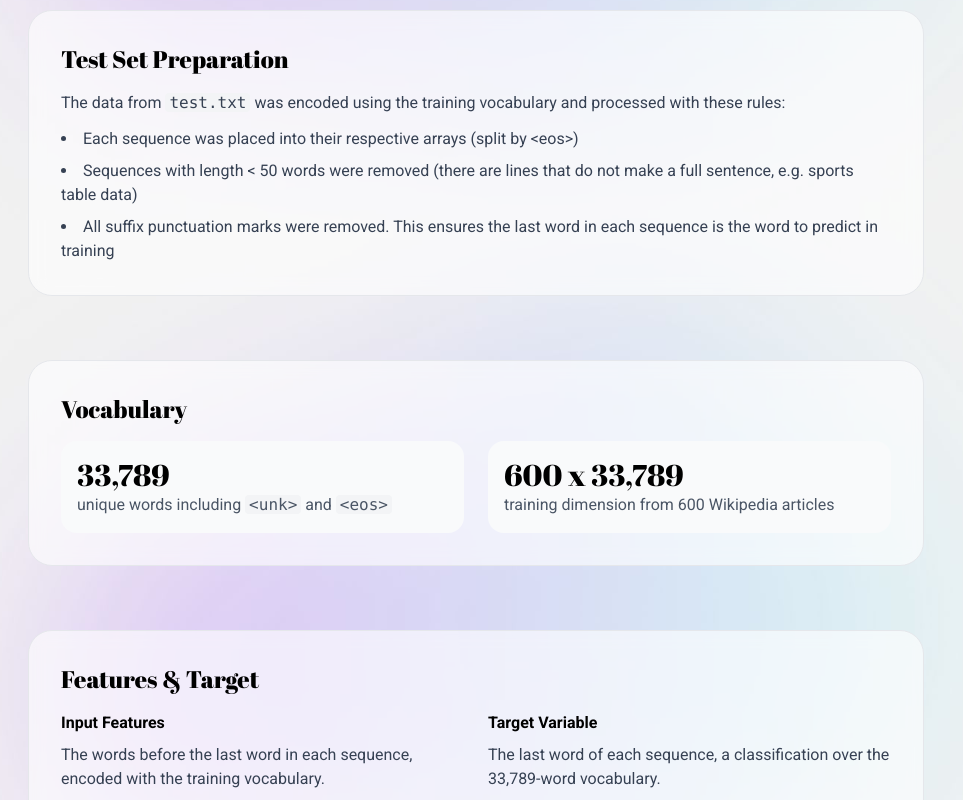
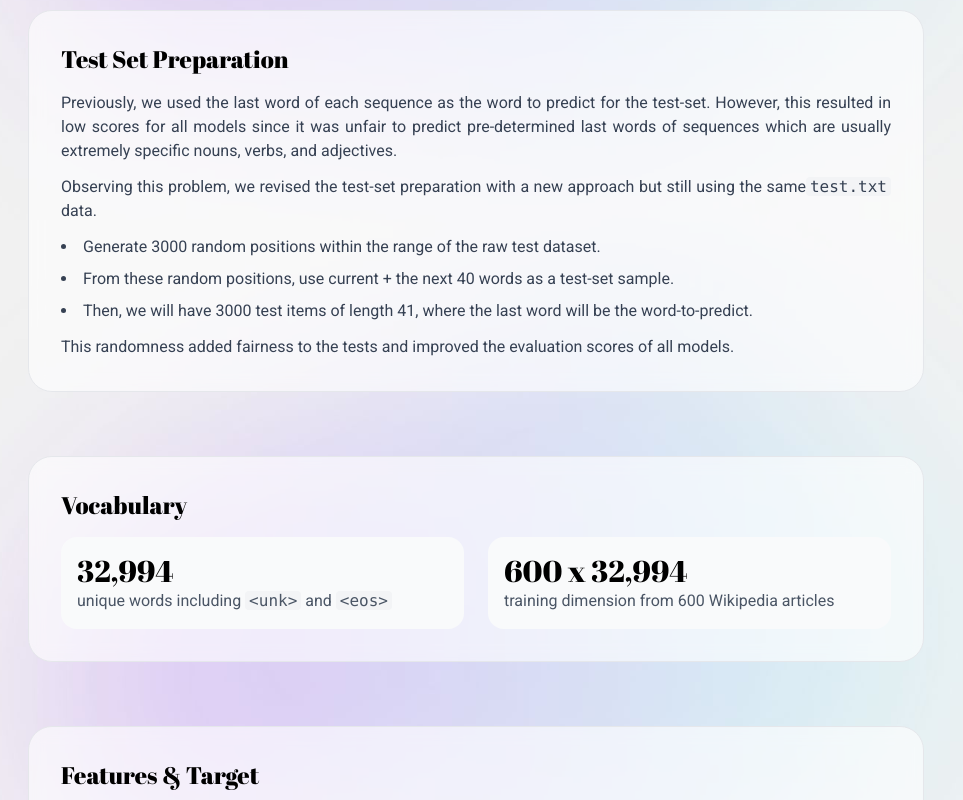
Before and after one commit to francogabrieloliveros/project-mfs, a Next.js app in the folder page/: page /dataset in a window 1280 px wide. Shown: the part 1380-2180 px from the top of the page, without its empty margins (164-1127 px from the left). Built offline with nearby package versions, Linux system fonts and the light colour scheme.

Commit message:
fix(page): revised test set prep and vocab size

```diff
--- a/page/src/app/dataset/page.tsx
+++ b/page/src/app/dataset/page.tsx
@@ -14,9 +14,9 @@ const tokenizationRules = [
 ];
 
 const testRules = [
-  "Each sequence was placed into their respective arrays (split by <eos>)",
-  "Sequences with length < 50 words were removed (there are lines that do not make a full sentence, e.g. sports table data)",
-  "All suffix punctuation marks were removed. This ensures the last word in each sequence is the word to predict in training",
+  "Generate 3000 random positions within the range of the raw test dataset.",
+  "From these random positions, use current + the next 40 words as a test-set sample.",
+  "Then, we will have 3000 test items of length 41, where the last word will be the word-to-predict.",
 ];
 
 const sectionClass =
@@ -40,7 +40,7 @@ export default function DatasetPage() {
         <section className={sectionClass}>
           <h2 className="font-abril text-2xl mb-4 text-black">Dataset</h2>
           <div className="text-gray-700 space-y-4">
-            <p>
+            <p className="text-justify">
               The{" "}
               <a
                 href="https://huggingface.co/datasets/Salesforce/wikitext"
@@ -56,7 +56,7 @@ export default function DatasetPage() {
               , is a collection of over 100 million tokens extracted from the
               set of verified Good and Featured articles on Wikipedia.
             </p>
-            <p>
+            <p className="text-justify">
               Specifically, we used the{" "}
               <a
                 href="https://huggingface.co/datasets/Salesforce/wikitext"
@@ -117,23 +117,34 @@ export default function DatasetPage() {
           <h2 className="font-abril text-2xl mb-4 text-black">
             Test Set Preparation
           </h2>
-          <p className="text-gray-700 mb-3">
-            The data from <code className={codeClass}>test.txt</code> was
-            encoded using the training vocabulary and processed with these
-            rules:
+          <p className="text-gray-700 mb-3 text-justify">
+            Previously, we used the last word of each sequence as the word to
+            predict for the test-set. However, this resulted in low scores for
+            all models since it was unfair to predict pre-determined last words
+            of sequences which are usually extremely specific nouns, verbs, and
+            adjectives.
+          </p>
+          <p className="text-gray-700 mb-3 text-justify">
+            Observing this problem, we revised the test-set preparation with a
+            new approach but still using the same
+            <code className={codeClass}>test.txt</code> data.
           </p>
           <ul className="text-gray-700 space-y-2 list-disc list-inside">
             {testRules.map((rule) => (
               <li key={rule}>{rule}</li>
             ))}
           </ul>
+          <p className="text-gray-700 mt-3 text-justify">
+            This randomness added fairness to the tests and improved the
+            evaluation scores of all models.
+          </p>
         </section>
 
         <section className={sectionClass}>
           <h2 className="font-abril text-2xl mb-4 text-black">Vocabulary</h2>
           <div className="grid grid-cols-1 md:grid-cols-2 gap-6">
             <div className="p-4 bg-gray-50 rounded-2xl">
-              <p className="font-abril text-3xl text-black">33,789</p>
+              <p className="font-abril text-3xl text-black">32,994</p>
               <p className="text-gray-600">
                 unique words including{" "}
                 <code className={codeClass}>&lt;unk&gt;</code> and{" "}
@@ -141,7 +152,7 @@ export default function DatasetPage() {
               </p>
             </div>
             <div className="p-4 bg-gray-50 rounded-2xl">
-              <p className="font-abril text-3xl text-black">600 x 33,789</p>
+              <p className="font-abril text-3xl text-black">600 x 32,994</p>
               <p className="text-gray-600">
                 training dimension from 600 Wikipedia articles
               </p>
@@ -165,7 +176,7 @@ export default function DatasetPage() {
               <h3 className="font-semibold roboto mb-2">Target Variable</h3>
               <p className="text-gray-700">
                 The last word of each sequence, a classification over the
-                33,789-word vocabulary.
+                32,994-word vocabulary.
               </p>
             </div>
           </div>
```
